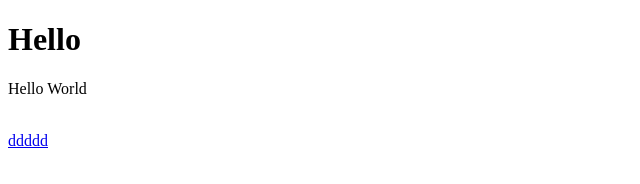
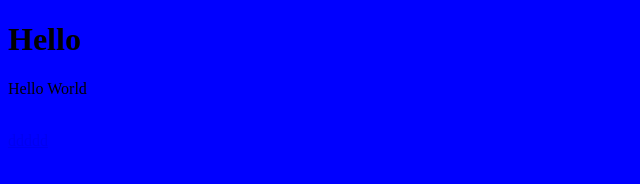
Before and after one commit to Denis-sit/test, a plain HTML site: page index.html in a window 1280 px wide. Shown: the whole page, without its empty margins (0-640 px from the left). Drawn offline with Linux system fonts and the light colour scheme.

Commit message:
добавлен стиль

```diff
--- a/index.html
+++ b/index.html
@@ -5,6 +5,7 @@
     <meta http-equiv="X-UA-Compatible" content="IE=edge">
     <meta name="viewport" content="width=device-width, initial-scale=1.0">
     <title>Document</title>
+    <link rel="stylesheet" href="stely.css">
 </head>
 <body>
     <h1>Hello</h1>
--- /dev/null
+++ b/stely.css
@@ -0,0 +1,3 @@
+body{
+    background-color: blue;
+}
```
